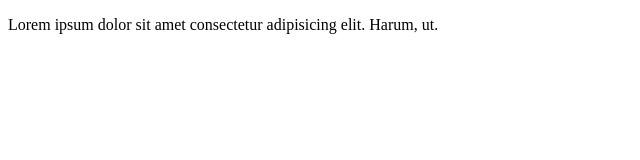
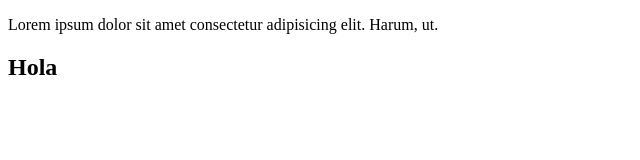
Before and after one commit to Boydangerous/test_repositorio, a plain HTML site: page index.html in a window 1280 px wide. Shown: the full height of the page, 0-640 px from the left. Drawn offline with Linux system fonts and the light colour scheme.

Commit message:
section con h1 Hola

```diff
--- a/index.html
+++ b/index.html
@@ -13,5 +13,8 @@
             <p>Lorem ipsum dolor sit amet consectetur adipisicing elit. Harum, ut.</p>
         </div>
     </div>
+    <section>
+        <h1>Hola</h1>
+    </section>
 </body>
 </html>
```
